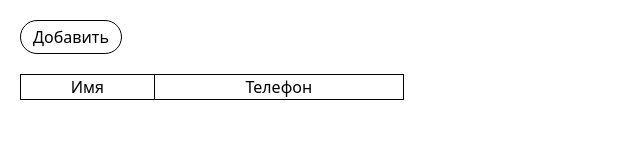
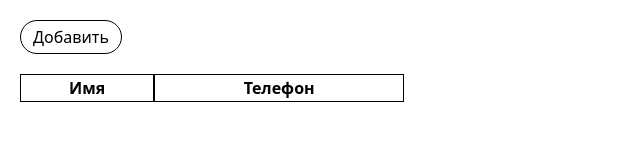
Before and after one commit to Iskait/roistat-test, a Vue app: page / in a window 1280 px wide. Shown: the top 164 px of the page, without its empty margins (0-640 px from the left). Built offline with nearby package versions, Linux system fonts and the light colour scheme.

Commit message:
Вложенность пользователей

```diff
--- a/src/components/table/Modal.vue
+++ b/src/components/table/Modal.vue
@@ -1,30 +1,59 @@
 <script setup lang="ts">
 import { inject, Ref, ref } from "vue";
 import { IMaskDirective as vIMaskDirective } from "vue-imask";
-import { Utilizer, Form } from "@/types/table/Utilizer";
+import { Utilizer } from "@/types/table/Utilizer";
+import { v4 as uuidv4 } from "uuid";
 
 /** Маска для ввода телефона */
 const mask = { mask: "{+7} 000 000-00-00" };
 
-const form = ref<Form>({
+const form = ref<Utilizer>({
   name: "",
   phone: "",
+  id: uuidv4(),
   chief: null,
   subordinates: [],
 });
 
-const allUsers = JSON.parse(
-  localStorage.getItem("users") || "[]"
-) as Utilizer[];
+const users = inject<Ref<Utilizer[]>>("users");
 
-const emit = defineEmits<{
-  (event: "save-user", form: Form): void;
-}>();
+function flatten(users: Utilizer[] | undefined): Utilizer[] {
+  return (
+    users?.reduce(
+      (acc, val) =>
+        acc.concat(
+          val.subordinates.length
+            ? // ? [val.name, ...flatten(val.subordinates)]
+              // : val.name
+              [val, ...flatten(val.subordinates)]
+            : val
+        ),
+      [] as Utilizer[]
+    ) || []
+  );
+}
+
+const allUsers = flatten(users?.value);
 
 const showModal = inject<Ref<boolean>>("showModal");
 
+const emit = defineEmits<{
+  (event: "save-user", form: Utilizer): void;
+}>();
+
+function addUser(form: Utilizer) {
+  console.log(form);
+  if (form.chief === null) {
+    users?.value.push(form);
+  } else {
+    const selectedChief = allUsers.find((user) => user.id === form.chief);
+    selectedChief?.subordinates.push(form);
+  }
+  localStorage.setItem("users", JSON.stringify(users?.value));
+}
+
 function handleForm() {
-  emit("save-user", form.value);
+  addUser(form.value);
   if (showModal) {
     showModal.value = false;
   }
@@ -58,20 +87,16 @@ function handleForm() {
           maxlength="16"
         />
       </div>
-      <div v-if="allUsers.length" class="flex justify-between gap-x-3">
+      <div v-if="allUsers?.length" class="flex justify-between gap-x-3">
         <label for="chief">Начальник</label>
         <select
           name="chief"
           id="chief"
           class="w-52"
-          @change="form.chief = +($event.target as HTMLOptionElement).value"
+          @change="form.chief = ($event.target as HTMLOptionElement).value"
         >
           <option value="#"></option>
-          <option
-            v-for="(user, index) in allUsers"
-            :value="index"
-            :key="user.name + index"
-          >
+          <option v-for="user in allUsers" :value="user.id" :key="user.id">
             {{ user.name }}
           </option>
         </select>
--- a/src/components/table/Table.vue
+++ b/src/components/table/Table.vue
@@ -1,8 +1,8 @@
 <script setup lang="ts">
-import { inject, Ref, ref } from "vue";
+import { inject, provide, Ref, ref } from "vue";
 import User from "@/components/table/User.vue";
 import Modal from "@/components/table/Modal.vue";
-import { Utilizer, Form } from "@/types/table/Utilizer";
+import { Utilizer } from "@/types/table/Utilizer";
 
 const showModal = inject<Ref<boolean>>("showModal");
 
@@ -10,21 +10,24 @@ const users = ref<Utilizer[]>(
   JSON.parse(localStorage.getItem("users") || "[]")
 );
 
-function addUser(form: Form) {
-  if (form.chief === null) {
-    users.value.push(form);
-  } else {
-    users.value[form.chief].subordinates.push(form);
+provide("users", users);
+
+function sortByUserName(users: Utilizer[]) {
+  users.sort((a, b) => {
+    if (a.subordinates.length) {
+      sortByUserName(a.subordinates);
     }
-  localStorage.setItem("users", JSON.stringify(users.value));
-}
-
-function sortByUserName() {
-  users.value.sort((a, b) => a.name.localeCompare(b.name));
+    return a.name.localeCompare(b.name);
+  });
 }
 
 function sortByUserPhone() {
-  users.value.sort((a, b) => a.phone.localeCompare(b.phone));
+  users.value.sort((a, b) => {
+    if (a.subordinates.length) {
+      sortByUserName(a.subordinates);
+    }
+    return a.phone.localeCompare(b.phone);
+  });
 }
 </script>
 
@@ -32,31 +35,31 @@ function sortByUserPhone() {
   <div
     class="flex gap-10 items-center md:justify-between md:items-start flex-col md:flex-row"
   >
-    <div class="flex flex-col w-96 shrink-0 border border-black">
-      <div class="flex items-center">
-        <p
-          @click="sortByUserName"
-          class="flex-[0_0_35%] border-r border-r-black text-center cursor-pointer"
+    <table class="flex flex-col w-96 shrink-0">
+      <tr class="flex items-center">
+        <th
+          @click="sortByUserName(users)"
+          class="flex-[0_0_35%] text-center cursor-pointer"
         >
           Имя
-        </p>
-        <p
-          @click="sortByUserPhone"
+        </th>
+        <th
+          @click="sortByUserPhone(users)"
           class="flex-[0_0_65%] text-center cursor-pointer"
         >
           Телефон
-        </p>
-      </div>
-      <div class="flex flex-col">
+        </th>
+      </tr>
       <User
         v-for="user in users"
-          :key="user.name + user.phone"
+        :key="user.id"
+        :id="user.id"
         :name="user.name"
         :phone="user.phone"
         :subordinates="user.subordinates"
+        :chief="user.chief"
       />
-      </div>
-    </div>
-    <Modal v-if="showModal" @save-user="addUser($event)" />
+    </table>
+    <Modal v-if="showModal" />
   </div>
 </template>
--- a/src/components/table/User.vue
+++ b/src/components/table/User.vue
@@ -1,34 +1,28 @@
 <script setup lang="ts">
-import { ref } from "vue";
+import type { Utilizer } from "@/types/table/Utilizer";
 
-defineProps<{
-  /** Имя пользователя */
-  name: string;
-  /** Телефон пользователя */
-  phone: string;
-  /** Список подчиненных */
-  subordinates: {
-    /** Имя пользователя */
-    name: string;
-    /** Телефон пользователя */
-    phone: string;
-  }[];
-}>();
+defineProps<Utilizer>();
 </script>
 
 <template>
-  <div class="flex items-center">
-    <p class="flex-[0_0_35%] border-t border-r border-black text-center p-2">
-      {{ name }}
-    </p>
-    <p class="flex-[0_0_65%] text-center border-t border-black p-2">
-      {{ phone }}
-    </p>
+  <table class="flex flex-col">
+    <tr class="flex items-center">
+      <td class="flex-[0_0_35%] text-center p-2">
+        {{ name }}
+      </td>
+      <td class="flex-[0_0_65%] text-center p-2">
+        {{ phone }}
+      </td>
+    </tr>
     <User
       v-for="user in subordinates"
+      class="translate-x-1"
       :name="user.name"
       :phone="user.phone"
-      :subordinates="[]"
+      :key="user.id"
+      :id="user.id"
+      :subordinates="user.subordinates"
+      :chief="user.chief"
     />
-  </div>
+  </table>
 </template>
--- a/src/style.css
+++ b/src/style.css
@@ -5,3 +5,11 @@
 input, select {
   @apply outline-none border border-black px-2 w-52
 }
+
+th, td {
+  @apply border border-black
+}
+
+table {
+  @apply border-collapse
+}
--- a/src/types/table/Utilizer.d.ts
+++ b/src/types/table/Utilizer.d.ts
@@ -3,15 +3,10 @@ export interface Utilizer {
   name: string;
   /** Телефон пользователя */
   phone: string;
+  /** ID пользователя */
+  id: string;
+  /** Начальник пользователя */
+  chief: string | null;
   /** Список подчиненных */
-  subordinates: {
-    /** Имя пользователя */
-    name: string;
-    /** Телефон пользователя */
-    phone: string;
-  }[];
+  subordinates: Utilizer[];
 }
-
-export interface Form extends Utilizer {
-  chief: number | null;
-}
```
Lines whose indentation alone changed are shown as unchanged.
